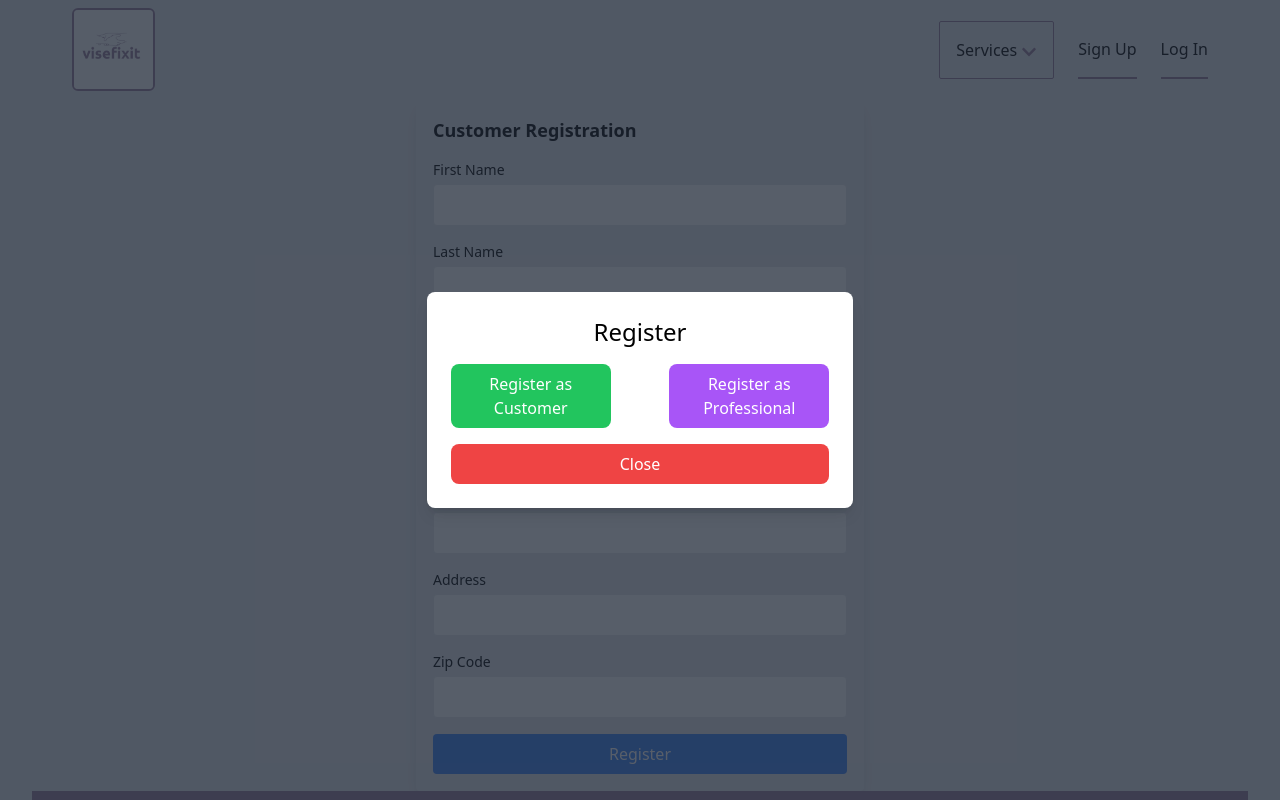
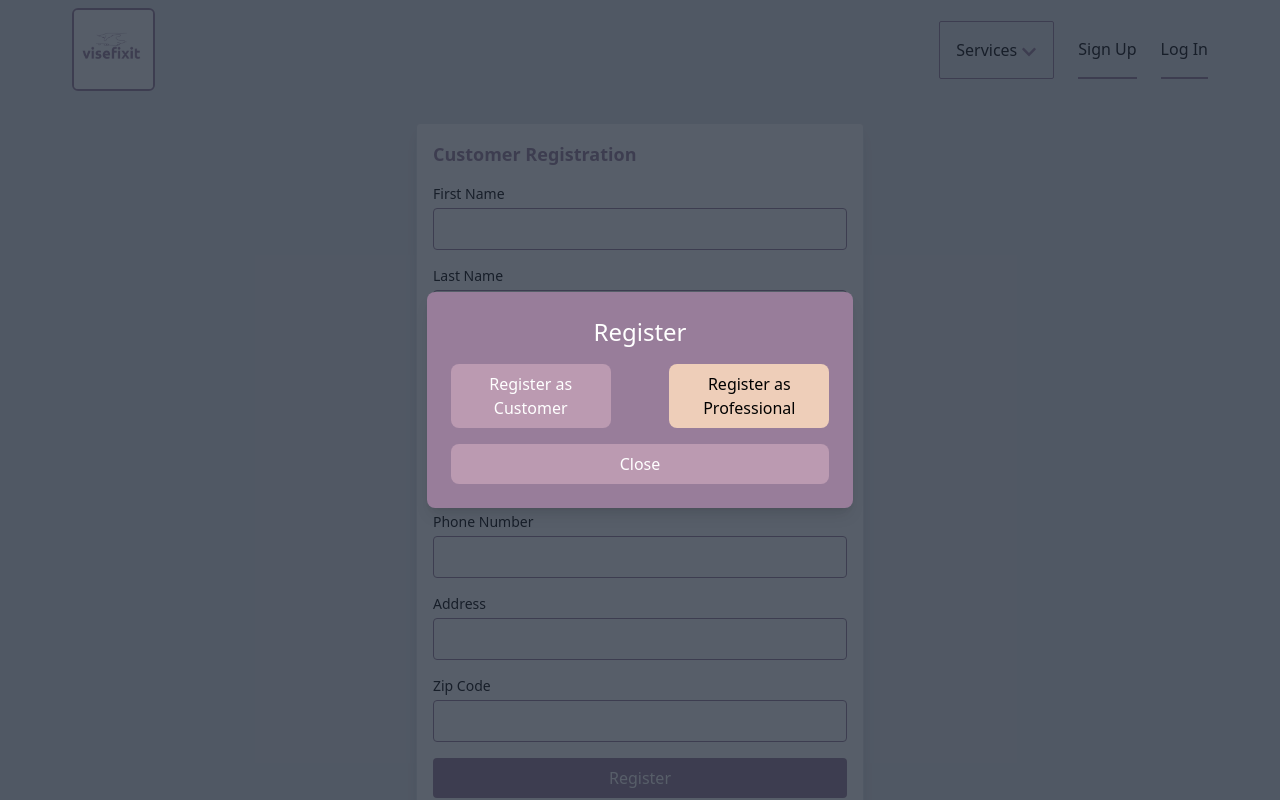
Before and after one commit to RaoofGoher/viseFixIt, a React (Vite) app: page /customersignup in a window 1280 px wide. Both pictures are taken after a click on the element "Sign Up". Shown: the top 800 px of the page. Built offline with nearby package versions, Linux system fonts and the light colour scheme.

Commit message:
UI Fixes

```diff
--- a/src/components/ChangingText.jsx
+++ b/src/components/ChangingText.jsx
@@ -14,8 +14,8 @@ const ChangingText = () => {
 
   return (
     <div className='flex justify-center items-center space-x-4 m-8'>
-    <h2 className="text-2xl font-bold text-center text-black my-4">Our great services are </h2>
-    <h1 className="text-4xl font-bold text-center text-primaryColor my-4">
+    <h2 className="text-4xl font-bold text-center text-black my-4">Our great services are </h2>
+    <h1 className="text-6xl font-bold text-center text-primaryColor my-4">
       {texts[currentIndex]}
     </h1>
     </div>
--- a/src/components/FaqSection.jsx
+++ b/src/components/FaqSection.jsx
@@ -28,7 +28,7 @@ const FAQ = () => {
 
   return (
     <div className="max-w-2xl mx-auto p-6">
-      <h2 className="text-2xl font-bold text-center m-6">Frequently <span className='text-primaryColor'> Asked </span> Questions</h2>
+      <h2 className="text-4xl font-bold text-center m-6">Frequently <span className='text-primaryColor'> Asked </span> Questions</h2>
       <div className="space-y-4">
         {faqs.map((faq, index) => (
           <div key={index} className="border rounded-lg shadow-md">
--- a/src/components/RegistrationModal.jsx
+++ b/src/components/RegistrationModal.jsx
@@ -9,19 +9,19 @@ const RegistrationModal = () => {
     <>
       {isRegistrationModalOpen && (
         <div className="fixed inset-0 bg-gray-800 bg-opacity-75 flex items-center justify-center z-10">
-          <div className="bg-white p-6 rounded-lg shadow-lg w-1/3">
+          <div className="bg-primaryColor p-6 rounded-lg shadow-lg w-1/3 text-white">
             <h2 className="text-2xl mb-4 text-center">Register</h2>
 
             <div className="flex justify-between mb-4">
               <Link to="/customersignup"><button
-                className="bg-green-500 text-white px-4 py-2 rounded-lg w-40"
+                className="bg-secondaryColor text-white px-4 py-2 rounded-lg w-40 hover:bg-primaryColor hover:border hover:border-white"
                 onClick={closeRegistrationModal}
               >
                 Register as Customer
               </button>
               </Link>
               <button
-                className="bg-purple-500 text-white px-4 py-2 rounded-lg w-40"
+                className="bg-lightColor1 text-black px-4 py-2 rounded-lg w-40 hover:bg-primaryColor hover:border hover:border-lightcolor1 hover:text-lightColor2"
                 onClick={closeRegistrationModal}
               >
                 Register as Professional
@@ -29,7 +29,7 @@ const RegistrationModal = () => {
             </div>
 
             <button
-              className="bg-red-500 text-white px-4 py-2 rounded-lg w-full"
+              className="bg-secondaryColor text-white px-4 py-2 rounded-lg w-full"
               onClick={closeRegistrationModal}
             >
               Close
--- a/src/components/TestimonialSlider.jsx
+++ b/src/components/TestimonialSlider.jsx
@@ -66,7 +66,7 @@ const TestimonialSlider = () => {
   };
 
   return (<>
-<div className="text-center text-2xl font-bold m-8">Testimonials</div>
+<div className="text-center text-6xl font-bold m-8">Testimonials</div>
 <Slider {...settings}>
       {testimonials.map((testimonial) => (
         <TestimonialCard key={testimonial.id} testimonial={testimonial} />
--- a/src/pages/CustomerSignUp.jsx
+++ b/src/pages/CustomerSignUp.jsx
@@ -56,15 +56,15 @@ const CustomerForm = () => {
             onSubmit={handleSubmit}
         >
             {() => (
-                <Form className="max-w-md mx-auto p-4 border rounded shadow-lg">
-                    <h2 className="text-lg font-bold mb-4">Customer Registration</h2>
+                <Form className="max-w-md mx-auto p-4 border rounded shadow-lg bg-white my-6">
+                    <h2 className="text-lg font-bold mb-4 text-primaryColor">Customer Registration</h2>
 
                     <div className="mb-4">
                         <label className="block text-sm font-medium mb-1">First Name</label>
                         <Field
                             type="text"
                             name="first_name"
-                            className="border rounded p-2 w-full"
+                            className="border rounded p-2 w-full border-primaryColor"
                         />
                         <ErrorMessage name="first_name" component="div" className="text-red-500 text-sm" />
                     </div>
@@ -74,7 +74,7 @@ const CustomerForm = () => {
                         <Field
                             type="text"
                             name="last_name"
-                            className="border rounded p-2 w-full"
+                            className="border rounded p-2 w-full border-primaryColor"
                         />
                         <ErrorMessage name="last_name" component="div" className="text-red-500 text-sm" />
                     </div>
@@ -84,7 +84,7 @@ const CustomerForm = () => {
                         <Field
                             type="email"
                             name="email"
-                            className="border rounded p-2 w-full"
+                            className="border rounded p-2 w-full border-primaryColor"
                         />
                         <ErrorMessage name="email" component="div" className="text-red-500 text-sm" />
                     </div>
@@ -94,7 +94,7 @@ const CustomerForm = () => {
                         <Field
                             type="password"
                             name="password"
-                            className="border rounded p-2 w-full"
+                            className="border rounded p-2 w-full border-primaryColor"
                         />
                         <ErrorMessage name="password" component="div" className="text-red-500 text-sm" />
                     </div>
@@ -104,7 +104,7 @@ const CustomerForm = () => {
                         <Field
                             type="tel"
                             name="phone_number"
-                            className="border rounded p-2 w-full"
+                            className="border rounded p-2 w-full border-primaryColor"
                         />
                         <ErrorMessage name="phone_number" component="div" className="text-red-500 text-sm" />
                     </div>
@@ -114,7 +114,7 @@ const CustomerForm = () => {
                         <Field
                             type="text"
                             name="address"
-                            className="border rounded p-2 w-full"
+                            className="border rounded p-2 w-full border-primaryColor"
                         />
                         <ErrorMessage name="address" component="div" className="text-red-500 text-sm" />
                     </div>
@@ -124,12 +124,12 @@ const CustomerForm = () => {
                         <Field
                             type="text"
                             name="zip_code"
-                            className="border rounded p-2 w-full"
+                            className="border rounded p-2 w-full border-primaryColor"
                         />
                         <ErrorMessage name="zip_code" component="div" className="text-red-500 text-sm" />
                     </div>
 
-                    <button type="submit" className="bg-blue-500 text-white rounded p-2 w-full">
+                    <button type="submit" className="bg-primaryColor text-white rounded p-2 w-full hover:bg-lightColor1 hover:text-black">
                         Register
                     </button>
                 </Form>
--- a/src/pages/Home.jsx
+++ b/src/pages/Home.jsx
@@ -44,7 +44,7 @@ const Home = () => {
 
       {isContactUsLoading ? <Loader /> : <ContactUS />}
 
-        <TeamSlider/>
+        {/* <TeamSlider/> */}
         <FAQ/>
     </div>
   )
```
